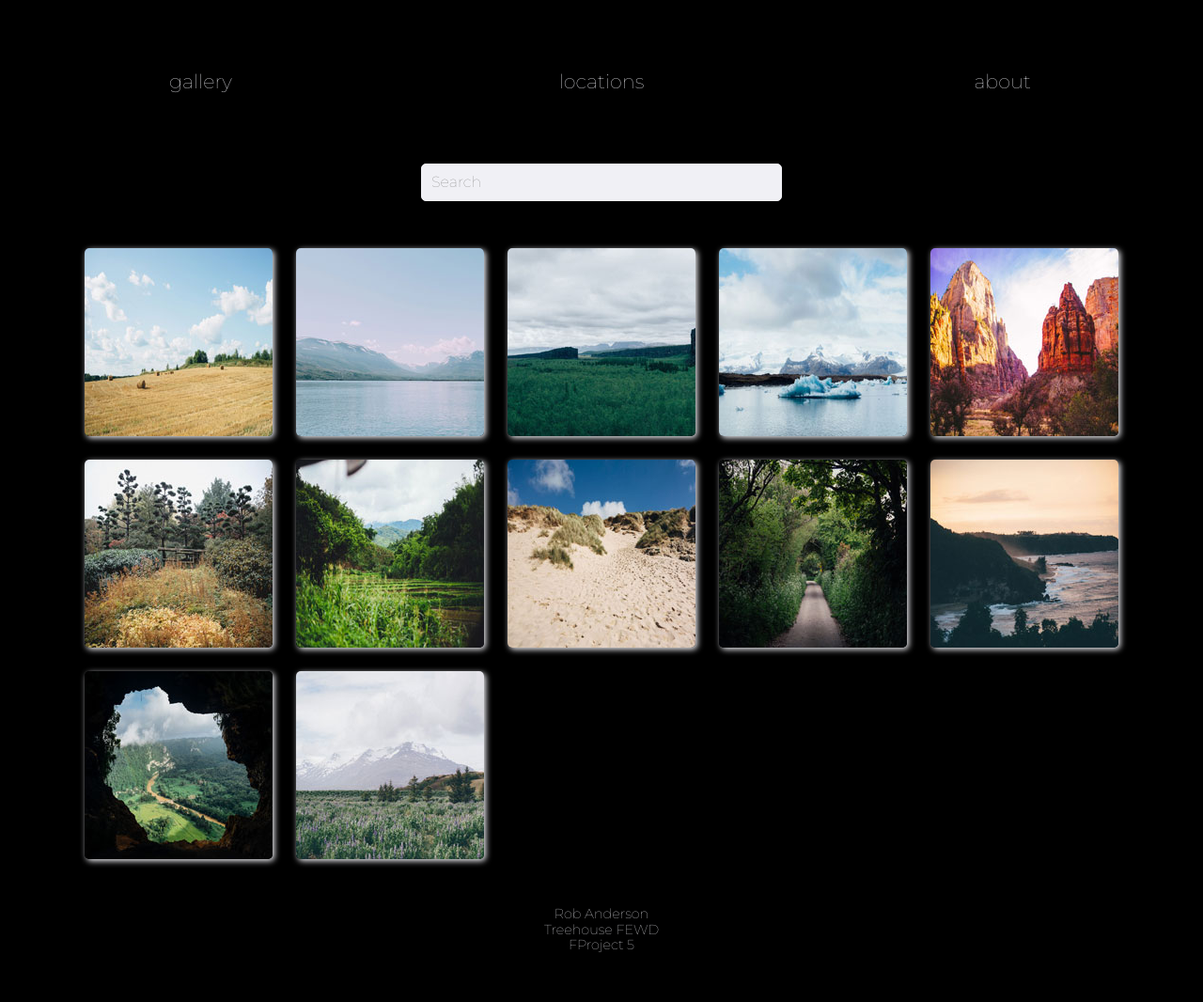
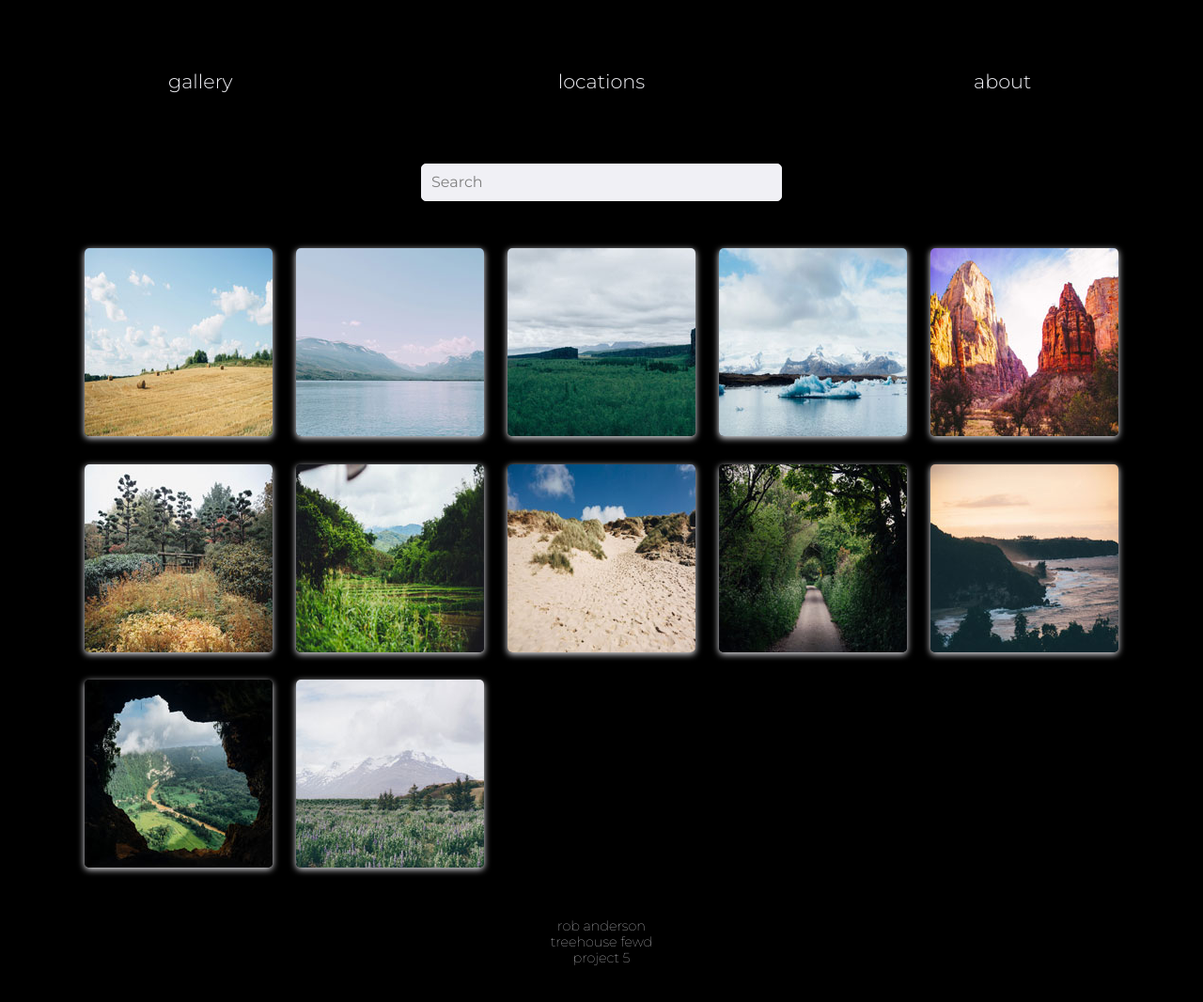
Before and after one commit to RobAnderson-Dev/fewd-project-5, a plain HTML site: page index.html in a window 1280 px wide. Shown: the whole page at 94% size. Drawn offline with Linux system fonts and the light colour scheme; some packages are replaced by stand-ins of ours; a script that the page names is missing.

Commit message:
Modified styling, cleaned-up, commented

```diff
--- a/index.html
+++ b/index.html
@@ -3,20 +3,27 @@
     <head>
         <meta charset="UTF-8">
         <meta name="viewport" content="width=device-width, initial-scale=1.0">
+
+        <!-- Import Google font -->
         <link rel="preconnect" href="https://fonts.googleapis.com">
         <link rel="preconnect" href="https://fonts.gstatic.com" crossorigin>
         <link href="https://fonts.googleapis.com/css2?family=Montserrat:ital,wght@0,100..900;1,100..900&display=swap" rel="stylesheet">
+
+        <!-- Import style sheet -->
         <link rel="stylesheet" href="styles/css/styles.css">
         <title>Interactive Photo Gallery</title>
     </head>
     <body>
+        <!-- Navigation bar is contained within header -->
         <header>
+            <!-- Navigation links are not functional - for templating only -->
             <nav class="nav-bar">
                 <a href="">gallery</a>
                 <a href="">locations</a>
                 <a href="">about</a>
             </nav>
         </header>
+        <!-- Main contains search bar and photo gallery -->
         <main>
             <div class="search-wrapper">
                 <input type="search" id="search-bar" placeholder="Search">
@@ -26,53 +33,50 @@
                     <img src="photos/thumbnails/01.jpg" alt="Hay Bales">
                 </a>
                 <a href="photos/02.jpg" class="photo" title="Lake" data-caption="The lake was so calm today. We had a great view of the snow on the mountains from here.">
-                    <img src="photos/thumbnails/02.jpg" alt="Lake">
+                    <img src="photos/thumbnails/02.jpg" alt="Picture of a lake">
                 </a>
                 <a href="photos/03.jpg" class="photo" title="Canyon" data-caption="I hiked to the top of the mountain and got this picture of the canyon and trees below.">
-                    <img src="photos/thumbnails/03.jpg" alt="Canyon">
+                    <img src="photos/thumbnails/03.jpg" alt="Picture of a steep-walled anyon">
                 </a>
                 <a href="photos/04.jpg" class="photo" title="Iceberg" data-caption="It was amazing to see an iceberg up close, it was so cold but didn’t snow today.">
-                    <img src="photos/thumbnails/04.jpg" alt="Iceberg">
+                    <img src="photos/thumbnails/04.jpg" alt="Picture of an iceberg">
                 </a>
                 <a href="photos/05.jpg" class="photo" title="Desert" data-caption="The red cliffs were beautiful. It was really hot in the desert but we did a lot of walking through the canyons.">
-                    <img src="photos/thumbnails/05.jpg" alt="Desert">
+                    <img src="photos/thumbnails/05.jpg" alt="Picture of a desert">
                 </a>
                 <a href="photos/06.jpg" class="photo" title="Fall" data-caption="Fall is coming, I love when the leaves on the trees start to change color.">
-                    <img src="photos/thumbnails/06.jpg" alt="Fall">
+                    <img src="photos/thumbnails/06.jpg" alt="Picture of a fall scenery">
                 </a>
                 <a href="photos/07.jpg" class="photo" title="Plantation" data-caption="I drove past this plantation yesterday, everything is so green!">
-                    <img src="photos/thumbnails/07.jpg" alt="Plantation">
+                    <img src="photos/thumbnails/07.jpg" alt="Picture of a lush plantation">
                 </a>
                 <a href="photos/08.jpg" class="photo" title="Dunes" data-caption="My summer vacation to the Oregon Coast. I love the sandy dunes!">
-                    <img src="photos/thumbnails/08.jpg" alt="Dunes">
+                    <img src="photos/thumbnails/08.jpg" alt="Picture of sand dunes">
                 </a>
                 <a href="photos/09.jpg" class="photo" title="Countryside Lane" data-caption="We enjoyed a quiet stroll down this countryside lane.">
-                    <img src="photos/thumbnails/09.jpg" alt="Countryside Lane">
+                    <img src="photos/thumbnails/09.jpg" alt="Picture of a countryside lane">
                 </a>
                 <a href="photos/10.jpg" class="photo" title="Sunset" data-caption="Sunset at the coast! The sky turned a lovely shade of orange.">
-                    <img src="photos/thumbnails/10.jpg" alt="Sunset">
+                    <img src="photos/thumbnails/10.jpg" alt="Picture of a scenic sunset">
                 </a>
                 <a href="photos/11.jpg" class="photo" title="Cave" data-caption="I did a tour of a cave today and the view of the landscape below was breathtaking.">
-                    <img src="photos/thumbnails/11.jpg" alt="Cave">
+                    <img src="photos/thumbnails/11.jpg" alt="Picture of a cave">
                 </a>
                 <a href="photos/12.jpg" class="photo" title="Bluebells" data-caption="I walked through this meadow of bluebells and got a good view of the snow on the mountain before the fog came in.">
-                    <img src="photos/thumbnails/12.jpg" alt="Bluebells">
+                    <img src="photos/thumbnails/12.jpg" alt="Picture of a field of bluebells">
                 </a>
             </div>
         </main>
+        <!-- Footer contains author info -->
         <footer>
-            <p>Rob Anderson</p>
-            <p>Treehouse FEWD</p>
-            <p>FProject 5</p>
+            <p>rob anderson</p>
+            <p>treehouse fewd</p>
+            <p>project 5</p>
         </footer>
+        <!-- Import baguetteBox.js lightbox plug-in -->
         <script src="js/baguetteBox.min.js" async></script>
         <script src="js/baguetteBox.js"></script>
-        <!-- import baguetteBox from 'baguettebox.js'; -->
-        <!-- <script>
-            window.addEventListener('load', function() {
-              baguetteBox.run('.gallery');
-            });
-        </script> -->
+        <!-- Import .js file which calls baguetteBox plug-in and contains search function -->
         <script src="js/app.js"></script>
     </body>
 </html>
--- /dev/null
+++ b/styles/scss/_animations.scss
@@ -0,0 +1,11 @@
+// element translates and fades in when applied
+@keyframes fadeIn {
+    0% {
+        opacity: 0;
+        transform: translateX(-100px);
+    }
+    100% {
+        opacity: 1;
+        transform: translateX(0px);
+    }
+}
--- a/styles/scss/_base.scss
+++ b/styles/scss/_base.scss
@@ -1,99 +1,101 @@
 
+// body is a single-column grid with automatically sized rows that
+// anchor the header and footer
 body {
+    min-height: 100vh;
     display: grid;
     grid-template-rows: auto 1fr auto;
     grid-template-columns: 100%;
-    min-height: 100vh;
+    font-family: $font-family;
     background-color: $color-background;
     color: $color-primary;
-    font-family: "Montserrat", sans-serif;
-    font-weight: 100;
     & a {
         color: $color-primary;
     }
 }
 
+// header contains navigation bar
 header {
+    font-size: $header-font-size;
+    font-weight: $header-font-weight;
     padding: 75px 0px;
 }
 
+// navigation bar is a single-row grid with 3 equal, automatically
+// sized columns
 .nav-bar {
     display: grid;
+    grid-template-columns: repeat(3, minmax(100px, 1fr));
     justify-content: center;
-    grid-template-columns: repeat(3, minmax(100px, 1fr));
     & a {
         margin: auto;
         list-style-type: none;
-        font-size: 1.3rem;
-        // font-weight: bold;
         text-decoration: none;
-        @include enlarge;
+        outline: none;
+        @include enlarge(1.2);
     }
 }
 
+// search bar wrapper uses flexbox row for centering the search bar
 .search-wrapper {
     display: flex;
     flex-direction: row;
     justify-content: center;
-    // padding-top: 50px;
 }
 
+// search bar will grow from min to max size
 #search-bar {
     flex-grow: 1;
     min-width: 300px;
     max-width: 30%;
-    font-size: 16px;
-    font-weight: 3;
     padding: 10px;
+    font-size: $search-font-size;
     border: 1px solid $color-primary;
-    border-radius: 5px;
+    border-radius: $std-border-radius;
     background-color: $color-primary;
+    outline: none;
     &::placeholder {
         color: $color-search-placeholder;
     }
-    &:hover {
-        border: 1px solid $color-secondary;
+    &:hover,
+    &:focus {
+        @include enlarge(1.05);
     }
 }
 
+// gallery is a grid autofilled with columns sized by the thumbnail
+// edge pixel count
 .gallery {
-    perspective: 100px;
     display: grid;
-    grid-auto-rows: 200px;
-    grid-template-columns: repeat(auto-fill, 200px);
-    grid-gap: 25px;
-
+    grid-template-columns: repeat(auto-fill, $thumbnail-size);
+    grid-gap: $grid-gap-size;
     justify-content: center;
     padding: 50px 50px;
 }
 
+// photos are framed when focused and enlarged when hovered
 .photo {
     opacity: 0;
+    outline: none;
+    &:focus {
+        outline: 4px solid $color-primary;
+        border-radius: $std-border-radius;
+    }
     &>img {
         @include box-decoration;
-        @include enlarge;
+        @include enlarge(1.05);
     }
 }
 
+// footer uses flexbox column for centering the <p> elements
 footer {
     display: flex;
     flex-direction: column;
     align-items: center;
-    justify-content: center;
-    padding: 0px 0px 50px 0px;
+    padding-bottom: 50px;
     & p {
         margin: 0;
-        font-size: 0.9rem;
+        font-size: $footer-font-size;
+        font-weight: $footer-font-weight;
     }
 }
-
-@keyframes fadeIn {
-    0% {
-        opacity: 0;
-        transform: translateX(-100px);
-    }
-    100% {
-        opacity: 1;
-        transform: translateX(0px);
-    }
-}
--- a/styles/scss/_mixins.scss
+++ b/styles/scss/_mixins.scss
@@ -1,11 +1,15 @@
-@mixin enlarge {
-    transition: 0.5s ease;
-    &:hover {
-        transform: scale(1.1);
+// Scales element when hovered or focused and adds shadow to any text.
+@mixin enlarge($scale) {
+    transition: 0.75s ease;
+    &:hover,
+    &:focus {
+        transform: scale(#{$scale});
+        text-shadow: 2px 2px 5px $color-primary;
     }
 }
 
+// Applies border radius and box shadow styling
 @mixin box-decoration {
-    border-radius: 5px;
-    box-shadow: 2px 2px 6px #f0f0f5;
+    border-radius: $std-border-radius;
+    box-shadow: 0px 2px 7px $color-primary;
 }
--- a/styles/scss/_variables.scss
+++ b/styles/scss/_variables.scss
@@ -1,4 +1,21 @@
+// Font families
+$font-family: "Montserrat", sans-serif;
+
+// Color pallette
 $color-background: #000000;
 $color-primary: #f0f0f5;
-$color-secondary: yellow;
 $color-search-placeholder: #808080;
+
+// Font sizes and weights
+$header-font-size: 1.3rem;
+$header-font-weight: 300;
+$search-font-size: 1rem;
+$footer-font-size: 0.9rem;
+$footer-font-weight: 100;
+
+// Grid sizing parameters
+$thumbnail-size: 200px;
+$grid-gap-size: 25px;
+
+// Standard border radius styling
+$std-border-radius: 5px;
--- a/styles/scss/styles.scss
+++ b/styles/scss/styles.scss
@@ -1,5 +1,10 @@
+// Import scss partials
+
 @import 'normalize';
 @import 'variables';
 @import 'mixins';
 @import 'base';
+@import 'animations';
+
+// Import baguetteBox.scss partial
 @import 'baguetteBox';
```
Also changed, not shown: js/app.js (+7 -0 lines), styles/css/styles.css, 1 other file.
